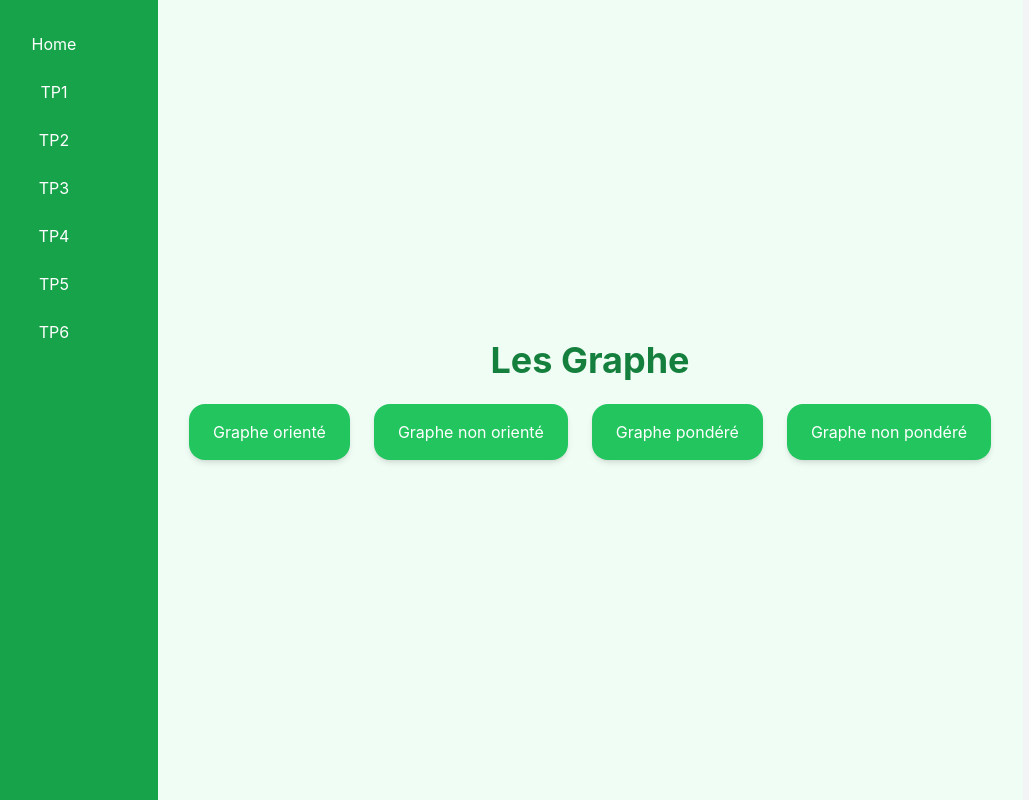
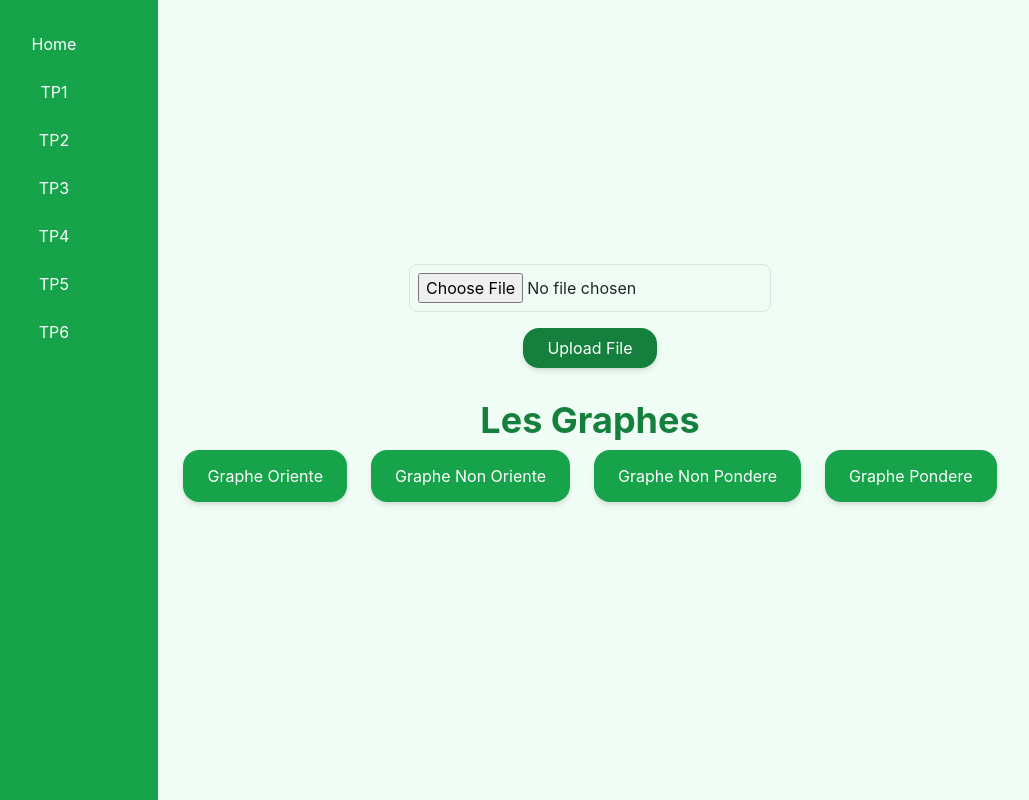
Before and after one commit to Imen-ys/TP_ALGO, a React (Create React App) app in the folder frontend/: page /tp1/graphe-oriente in a window 1280 px wide. Shown: the top 800 px of the page, without its empty margins (50-1079 px from the left). Built offline with nearby package versions, Linux system fonts and the light colour scheme; no server answers.

Commit message:
Graphe Non Oriente

```diff
--- a/frontend/src/Compentes/TP1/GrapheNonOr/GrapheNonOr.jsx
+++ b/frontend/src/Compentes/TP1/GrapheNonOr/GrapheNonOr.jsx
@@ -5,77 +5,40 @@ import { NavBar, HomePageOfTPOne } from "../../index";
 const GrapheNonOriente = () => {
   const containerRef = useRef(null);
   const networkRef = useRef(null);
-  const [nodes, setNodes] = useState([]);
-  const [edges, setEdges] = useState([]);
-  const [nodeName, setNodeName] = useState("");
-  const [src, setSrc] = useState("");
-  const [dest, setDest] = useState("");
-  const [nodeCount, setNodeCount] = useState(0);
-  const [edgeCount, setEdgeCount] = useState(0);
+  const [graphData, setGraphData] = useState(null);
 
-  // Charger le graphe depuis le backend
   const fetchGraph = async () => {
-    const res = await fetch("http://localhost:5000/graphNonOr/get");
+    const res = await fetch("http://127.0.0.1:5000/grapheNonOriente/get");
     const data = await res.json();
+    const graph = data.graph;
 
-    const newNodes = Object.keys(data.graph).map((n) => ({ id: n, label: n }));
-    const newEdges = [];
+    // Convert adjacency list → nodes + edges
+    const nodes = Object.keys(graph).map((n) => ({ id: n, label: n }));
+    const edges = [];
 
-    for (let src in data.graph) {
-      data.graph[src].forEach((d) => {
-        // éviter doublons (pour non orienté)
-        if (!newEdges.some(e => (e.from === d && e.to === src))) {
-          newEdges.push({ from: src, to: d });
+    for (let src in graph) {
+      graph[src].forEach((dest) => {
+        if (!edges.some(e => (e.from === dest && e.to === src))) {
+          edges.push({ from: src, to: dest });
         }
       });
     }
 
-    setNodes(newNodes);
-    setEdges(newEdges);
+    setGraphData({ nodes, edges });
 
     if (networkRef.current) {
-      networkRef.current.setData({ nodes: newNodes, edges: newEdges });
+      networkRef.current.setData({ nodes, edges });
     } else {
-      networkRef.current = new Network(containerRef.current, { nodes: newNodes, edges: newEdges }, {
-        edges: { smooth: false },
-        physics: { enabled: true }
-      });
+      networkRef.current = new Network(
+        containerRef.current,
+        { nodes, edges },
+        {
+          nodes: { color: "#4ade80", font: { color: "#14532d", bold: true } },
+          edges: { color: "#166534", width: 2 },
+          physics: { enabled: true },
+        }
+      );
     }
-
-    fetchCounts();
-  };
-
-  // ➕ Ajouter un sommet
-  const addNode = async () => {
-    await fetch("http://localhost:5000/graphNonOr/add_node", {
-      method: "POST",
-      headers: { "Content-Type": "application/json" },
-      body: JSON.stringify({ node: nodeName }),
-    });
-    setNodeName("");
-    fetchGraph();
-  };
-
-  // ➕ Ajouter une arête
-  const addEdge = async () => {
-    await fetch("http://localhost:5000/graphNonOr/add_edge", {
-      method: "POST",
-      headers: { "Content-Type": "application/json" },
-      body: JSON.stringify({ src, dest }),
-    });
-    setSrc("");
-    setDest("");
-    fetchGraph();
-  };
-
-  // 📊 Récupérer les statistiques (nœuds / arêtes)
-  const fetchCounts = async () => {
-    const nodeRes = await fetch("http://localhost:5000/graphNonOr/count_nodes");
-    const edgeRes = await fetch("http://localhost:5000/graphNonOr/count_edges");
-    const nodeData = await nodeRes.json();
-    const edgeData = await edgeRes.json();
-    setNodeCount(nodeData.count_nodes);
-    setEdgeCount(edgeData.count_edges);
   };
 
   useEffect(() => {
@@ -83,54 +46,22 @@ const GrapheNonOriente = () => {
   }, []);
 
   return (
-    <div className="flex flex-col items-center justify-center min-h-screen bg-gray-100">
+    <>
       <NavBar />
       <HomePageOfTPOne />
+      <div className="flex flex-col items-center justify-center min-h-screen bg-green-50">
+        <h1 className="text-3xl font-bold text-green-700 mb-6">
+          Graphe Non Orienté
+        </h1>
 
-      <h2 className="text-3xl font-bold mb-6">Graphe Non Orienté</h2>
+        <div
+          ref={containerRef}
+          className="w-[90%] h-[500px] bg-white border rounded-xl shadow-md"
+        ></div>
 
-      <div className="flex gap-2 mb-4 ml-60">
-        <input
-          value={nodeName}
-          onChange={(e) => setNodeName(e.target.value)}
-          placeholder="Nom du sommet"
-          className="border p-2"
-        />
-        <button onClick={addNode} className="bg-blue-500 text-white px-4 py-2 rounded">
-          Ajouter Sommet
-        </button>
+        {!graphData && <p className="text-gray-500 mt-4">Aucun graphe à afficher</p>}
       </div>
-
-      <div className="flex gap-2 mb-4 ml-60">
-        <input
-          value={src}
-          onChange={(e) => setSrc(e.target.value)}
-          placeholder="Source"
-          className="border p-2"
-        />
-        <input
-          value={dest}
-          onChange={(e) => setDest(e.target.value)}
-          placeholder="Destination"
-          className="border p-2"
-        />
-        <button onClick={addEdge} className="bg-green-500 text-white px-4 py-2 rounded">
-          Ajouter Arête
-        </button>
-      </div>
-
-      <div className="mb-4 text-lg">
-        <p><strong>Nombre de sommets :</strong> {nodeCount}</p>
-        <p><strong>Nombre d’arêtes :</strong> {edgeCount}</p>
-      </div>
-
-      <div
-        ref={containerRef}
-        id="graphWrapper"
-        className="flex items-center justify-center border bg-white rounded shadow"
-        style={{ width: "100%", height: "500px" }}
-      ></div>
-    </div>
+    </>
   );
 };
 
--- a/frontend/src/Compentes/TP1/HomePageOfTPOne/HomePageOfTPOne.jsx
+++ b/frontend/src/Compentes/TP1/HomePageOfTPOne/HomePageOfTPOne.jsx
@@ -1,42 +1,105 @@
+import { useState } from "react";
 import {NavBar} from '../../index';
+const HomePageOfTPOne = ({ onUploadComplete }) => {
+  const [selectedFile, setSelectedFile] = useState(null);
 
-const HomePageOfTPOne = () => {
+  const handleFileChange = (e) => {
+    setSelectedFile(e.target.files[0]);
+  };
+
+  const handleUpload = async (type) => {
+    if (!selectedFile) return alert("Please select a file first!");
+
+    const formData = new FormData();
+    formData.append("file", selectedFile);
+
+    const url =
+      type === "grapheNonOriente"
+        ? "http://127.0.0.1:5000/grapheNonOriente/upload"
+        : type === "grapheOriente"
+        ? "http://127.0.0.1:5000/grapheOriente/upload"
+        : type === "grapheNonPondere"
+        ? "http://127.0.0.1:5000/grapheNonPondere/upload"
+        : type === "graphePondere"
+        ? "http://127.0.0.1:5000/graphePondere/upload"
+        : null;
+
+    if (!url) return alert("Unknown type");
+
+    try {
+      const response = await fetch(url, {
+        method: "POST",
+        body: formData,
+      });
+      const data = await response.json();
+      alert("File uploaded successfully!");
+      console.log("Server response:", data);
+      if (onUploadComplete) onUploadComplete();
+    } catch (error) {
+      console.error("Error uploading file:", error);
+      alert("Upload failed");
+    }
+  };
 
   return (
     <>
     <NavBar/>
     <div className="min-h-screen bg-green-50 flex flex-col items-center justify-center p-8">
+      <div className="mb-8 flex flex-col items-center">
+        <input
+          type="file"
+          onChange={handleFileChange}
+          className="mb-3 border border-green-400 rounded-lg p-2 focus:outline-none focus:ring-2 focus:ring-green-500"
+        />
+        <button
+          onClick={() => handleUpload("abr")}
+          className="px-6 py-2 bg-green-700 text-white rounded-2xl shadow-md hover:bg-green-800 transition-all duration-200"
+        >
+          Upload File
+        </button>
+      </div>
 
       <h1 className="text-4xl font-bold text-green-700 mb-6 text-center">
-        Les Graphe
+        Les Graphes
       </h1>
+      <div className="flex flex-wrap gap-4 mb-12 justify-center">
 
+        <button onClick={() => handleUpload("grapheOriente")}>
+          <a
+            href="/tp2/grapheOriente"
+            className="px-6 py-3 bg-green-600 text-white rounded-2xl shadow-md hover:bg-green-700 transition-all duration-200"
+          >
+            Graphe Oriente
+          </a>
+        </button>
 
-      <div className="flex flex-wrap gap-4 justify-center">
-        <a
-          href="/tp1/graphe-oriente"
-          className="px-6 py-3 bg-green-500 text-white rounded-2xl shadow-md hover:bg-green-600 transition-all duration-200"
-        >
-          Graphe orienté
-        </a>
+        <button onClick={() => handleUpload("grapheNonOriente")}>
           <a
             href="/tp1/graphe-non-oriente"
-          className="px-6 py-3 bg-green-500 text-white rounded-2xl shadow-md hover:bg-green-600 transition-all duration-200"
+            className="px-6 py-3 bg-green-600 text-white rounded-2xl shadow-md hover:bg-green-700 transition-all duration-200"
           >
-          Graphe non orienté
+            Graphe Non Oriente
           </a>
+        </button>
+
+        <button onClick={() => handleUpload("grapheNonPondere")}>
         <a
-          href="/tp1/graphe-pondere"
-          className="px-6 py-3 bg-green-500 text-white rounded-2xl shadow-md hover:bg-green-600 transition-all duration-200"
+            href="/tp2/grapheNonPondere"
+            className="px-6 py-3 bg-green-600 text-white rounded-2xl shadow-md hover:bg-green-700 transition-all duration-200"
         >
-          Graphe pondéré
+            Graphe Non Pondere
         </a>
+        </button>
+
+        <button onClick={() => handleUpload("graphePondere")}>
           <a
-          href="/tp1/graphe-non-pondere"
-          className="px-6 py-3 bg-green-500 text-white rounded-2xl shadow-md hover:bg-green-600 transition-all duration-200"
+            href="/tp2/graphePondere"
+            className="px-6 py-3 bg-green-600 text-white rounded-2xl shadow-md hover:bg-green-700 transition-all duration-200"
           >
-          Graphe non pondéré
+            Graphe Pondere
           </a>
+        </button>
+
       </div>
     </div>
     </>
```
Also changed, not shown: frontend/src/Compentes/index.js (+8 -12 lines), 1 other file (tests, documents, lock files or other folders). Lines whose indentation alone changed are shown as unchanged.
